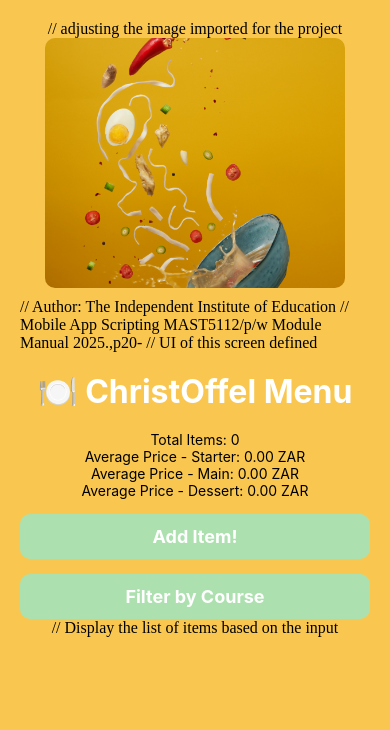
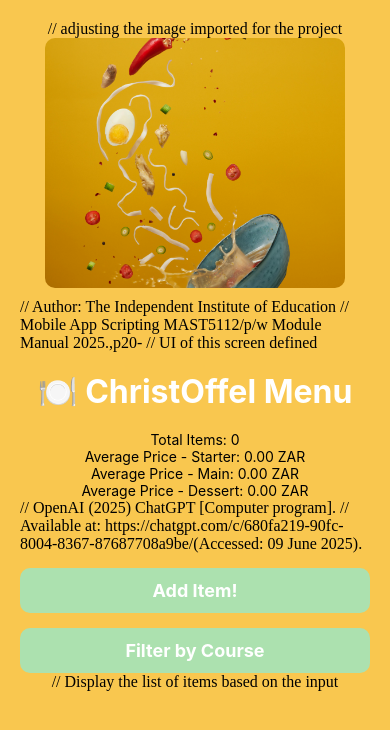
Before and after one commit to ST10462466/My_CulinaryApp, a React Native app: screen /Home in a window 390 px wide. Shown: the top 730 px of the page. Built offline with nearby package versions, Linux system fonts and the light colour scheme.

Commit message:
adding some references

```diff
--- a/App.tsx
+++ b/App.tsx
@@ -30,3 +30,5 @@ export default function App() {
     </MenuProvider>
   );
 }
+// OpenAI (2025) ChatGPT [Computer program].
+// Available at: https://chatgpt.com/c/680fa219-90fc-8004-8367-87687708a9be/(Accessed: 09 June 2025).
--- a/Context/menuContext.tsx
+++ b/Context/menuContext.tsx
@@ -36,3 +36,5 @@ export const MenuProvider = ({ children }: { children: ReactNode }) => {
     </MenuContext.Provider>
   );
 };
+// OpenAI (2025) ChatGPT [Computer program].
+// Available at: https://chatgpt.com/c/680fa219-90fc-8004-8367-87687708a9be/(Accessed: 09 June 2025).
--- a/Screens/addItemScreen.tsx
+++ b/Screens/addItemScreen.tsx
@@ -13,6 +13,8 @@ export default function AddItemScreen() {
   const [course, setCourse] = useState('starter');
   const [price, setPrice] = useState('');
   const [error, setError] = useState('');
+// OpenAI (2025) ChatGPT [Computer program].
+// Available at: https://chatgpt.com/c/680fa219-90fc-8004-8367-87687708a9be/(Accessed: 09 June 2025).
 
   // validate function
   const handleAdd = () => {
@@ -57,7 +59,8 @@ export default function AddItemScreen() {
       <TouchableOpacity style={styles.addbutton} onPress={handleAdd}>
       <Text style={styles.addbuttonText}>Add Dish!</Text>
       </TouchableOpacity>
-
+      // OpenAI (2025) ChatGPT [Computer program].
+      // Available at: https://chatgpt.com/c/680fa219-90fc-8004-8367-87687708a9be/(Accessed: 09 June 2025).
 
 
       <FlatList
@@ -75,6 +78,8 @@ export default function AddItemScreen() {
     </View>
   );
 }
+// OpenAI (2025) ChatGPT [Computer program].
+// Available at: https://chatgpt.com/c/680fa219-90fc-8004-8367-87687708a9be/(Accessed: 09 June 2025).
 
 const styles = StyleSheet.create({
   container: {
--- a/Screens/filterCourseScreen.tsx
+++ b/Screens/filterCourseScreen.tsx
@@ -34,6 +34,8 @@ export default function FilterCourseScreen() {
     </View>
   );
 }
+// OpenAI (2025) ChatGPT [Computer program].
+// Available at: https://chatgpt.com/c/680fa219-90fc-8004-8367-87687708a9be/(Accessed: 09 June 2025).
 
 const styles = StyleSheet.create({
   container: {
--- a/Screens/homeScreen.tsx
+++ b/Screens/homeScreen.tsx
@@ -25,6 +25,8 @@ export default function HomeScreen({ navigation }: HomeScreenProps) {
     const avg = filtered.reduce((sum, item) => sum + item.price, 0) / filtered.length;
     return avg.toFixed(2);
   };
+  // OpenAI (2025) ChatGPT [Computer program].
+// Available at: https://chatgpt.com/c/680fa219-90fc-8004-8367-87687708a9be/(Accessed: 09 June 2025).
 
   return (
     <View style={styles.container}>
@@ -44,6 +46,8 @@ export default function HomeScreen({ navigation }: HomeScreenProps) {
       <Text>Average Price - Starter: {averagePriceByCourse('starter')} ZAR</Text>
       <Text>Average Price - Main: {averagePriceByCourse('main')} ZAR</Text>
       <Text>Average Price - Dessert: {averagePriceByCourse('dessert')} ZAR</Text>
+      // OpenAI (2025) ChatGPT [Computer program].
+      // Available at: https://chatgpt.com/c/680fa219-90fc-8004-8367-87687708a9be/(Accessed: 09 June 2025).
 
     <TouchableOpacity
     style={styles.button}
@@ -72,6 +76,8 @@ export default function HomeScreen({ navigation }: HomeScreenProps) {
     </View>
   );
 }
+// OpenAI (2025) ChatGPT [Computer program].
+// Available at: https://chatgpt.com/c/680fa219-90fc-8004-8367-87687708a9be/(Accessed: 09 June 2025).
 
 const styles = StyleSheet.create({
 
--- a/types.ts
+++ b/types.ts
@@ -4,3 +4,5 @@ export type RootStackParamList = {
   AddItemScreen: undefined;
   FilterCourseScreen: undefined;
 };
+// OpenAI (2025) ChatGPT [Computer program].
+// Available at: https://chatgpt.com/c/680fa219-90fc-8004-8367-87687708a9be/(Accessed: 09 June 2025).
```
